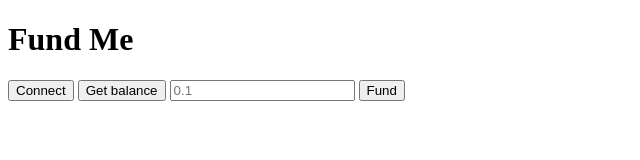
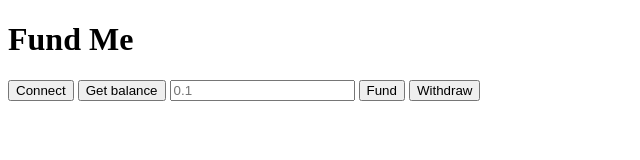
Before and after one commit to mattiauliano/html-hardhat-fund-me, a website with bundled scripts: page index.html in a window 1280 px wide. Shown: the whole page, without its empty margins (0-640 px from the left). Built offline with nearby package versions, Linux system fonts and the light colour scheme.

Commit message:
Create withdraw button

```diff
--- a/index.html
+++ b/index.html
@@ -14,6 +14,7 @@
         <input id="ethAmountInput" type="text" placeholder="0.1" />
         <button id="fundBtn">Fund</button>
         <!-- Form -->
+        <button id="withdrawBtn">Withdraw</button>
         <script src="./index.js" type="module"></script>
     </body>
 </html>
```
